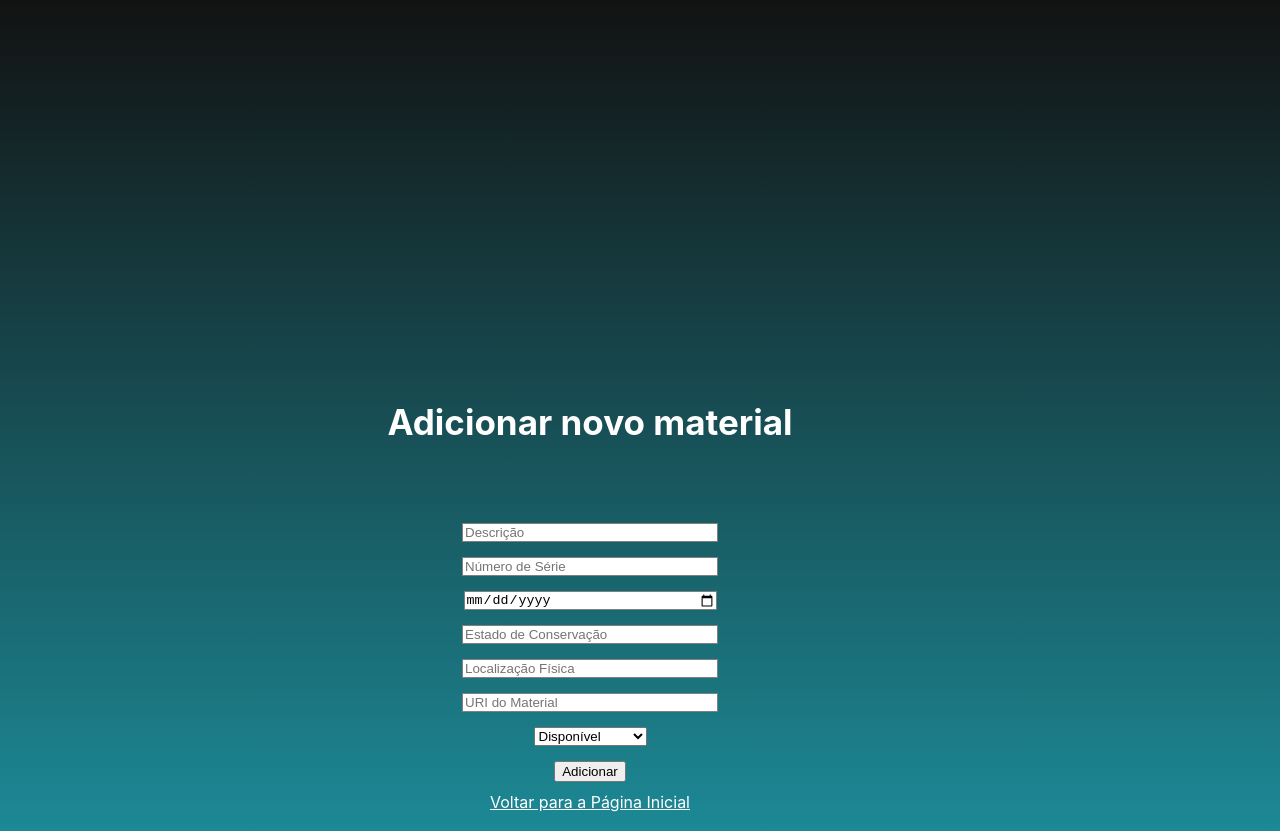
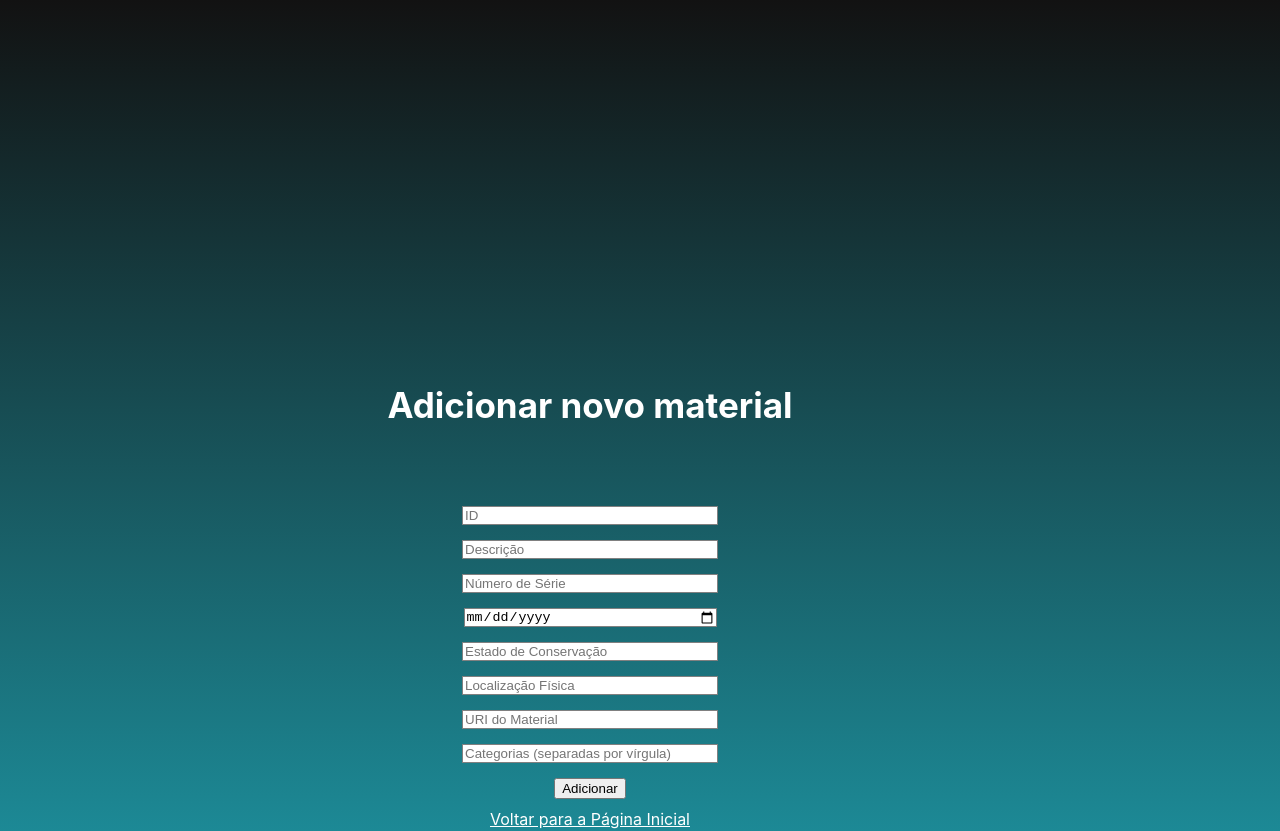
Before and after one commit to wallacelw/SGBD-Laboratorio, a React (Create React App) app in the folder front/: page /Material/Add in a window 1280 px wide. Shown: the top 831 px of the page. Built offline with nearby package versions, Linux system fonts and the light colour scheme.

Commit message:
Update AddMaterial.jsx

```diff
--- a/front/src/pages/AddMaterial.jsx
+++ b/front/src/pages/AddMaterial.jsx
@@ -1,26 +1,23 @@
 import React, { useState } from "react";
 import { Link, useNavigate } from "react-router-dom";
 import axios from "axios";
+import { toast } from "react-toastify";
 import { headers } from "../utils/utils";
-import { toast } from "react-toastify";
-import {v4 as uuidv4} from 'uuid';
 
 const AddMaterial = () => {
   const [material, setMaterial] = useState({
-    id: uuidv4(),
+    id: null,
     descricao: "",
     numero_de_serie: null,
     data_de_aquisicao: null,
     estado_de_conservacao: "",
     localizacao_fisica: "",
+    uri_da_foto_do_material: null,
     status_do_material: "disponivel",
-    uri_da_foto_do_material: null,
+    categorias: "", // Adicionado o campo de categorias
   });
 
-  console.log(material);
-
   const navigate = useNavigate();
-
   const [error, setError] = useState(false);
 
   const handleChange = (e) => {
@@ -30,12 +27,18 @@ const AddMaterial = () => {
   const handleClick = async (e) => {
     e.preventDefault();
     try {
-      await axios
-        .post("http://localhost:3333/material", material, { headers: headers })
-        .then((res) => toast(res.data.message));
+      const dataToSend = {
+        ...material,
+        categorias: material.categorias.split(",").map((item) => item.trim()),
+      };
+      await axios.post("http://localhost:3333/material", dataToSend, {
+        headers: headers,
+      });
+      toast("Material adicionado com sucesso!");
       navigate("/Materials");
     } catch (error) {
       console.log(error);
+      toast.error("Erro ao adicionar material: " + error.message);
       setError(true);
     }
   };
@@ -43,6 +46,13 @@ const AddMaterial = () => {
   return (
     <div className="form">
       <h1 className="title"> Adicionar novo material </h1>
+      <input
+        className="box_input"
+        type="number"
+        placeholder="ID"
+        onChange={handleChange}
+        name="id"
+      />
       <input
         className="box_input"
         type="text"
@@ -80,21 +90,20 @@ const AddMaterial = () => {
       />
       <input
         className="box_input"
-        type="text"
+        type="number"
         placeholder="URI do Material"
         onChange={handleChange}
         name="uri_da_foto_do_material"
       />
-      <select
+      <input
         className="box_input"
-        name="status_do_material"
-        value={material.status_do_material}
+        type="text"
+        placeholder="Categorias (separadas por vírgula)"
+        name="categorias"
+        value={material.categorias}
         onChange={handleChange}
-      >
-        <option value="disponivel">Disponível</option>
-        <option value="nao_disponivel">Não Disponível</option>
-      </select>
-      <button onClick={handleClick}> Adicionar </button>
+      />
+      <button onClick={handleClick}>Adicionar</button>
       {error && "Algo deu errado!"}
       <Link className="hyperlink" to="/Materials">
         {" "}
```
